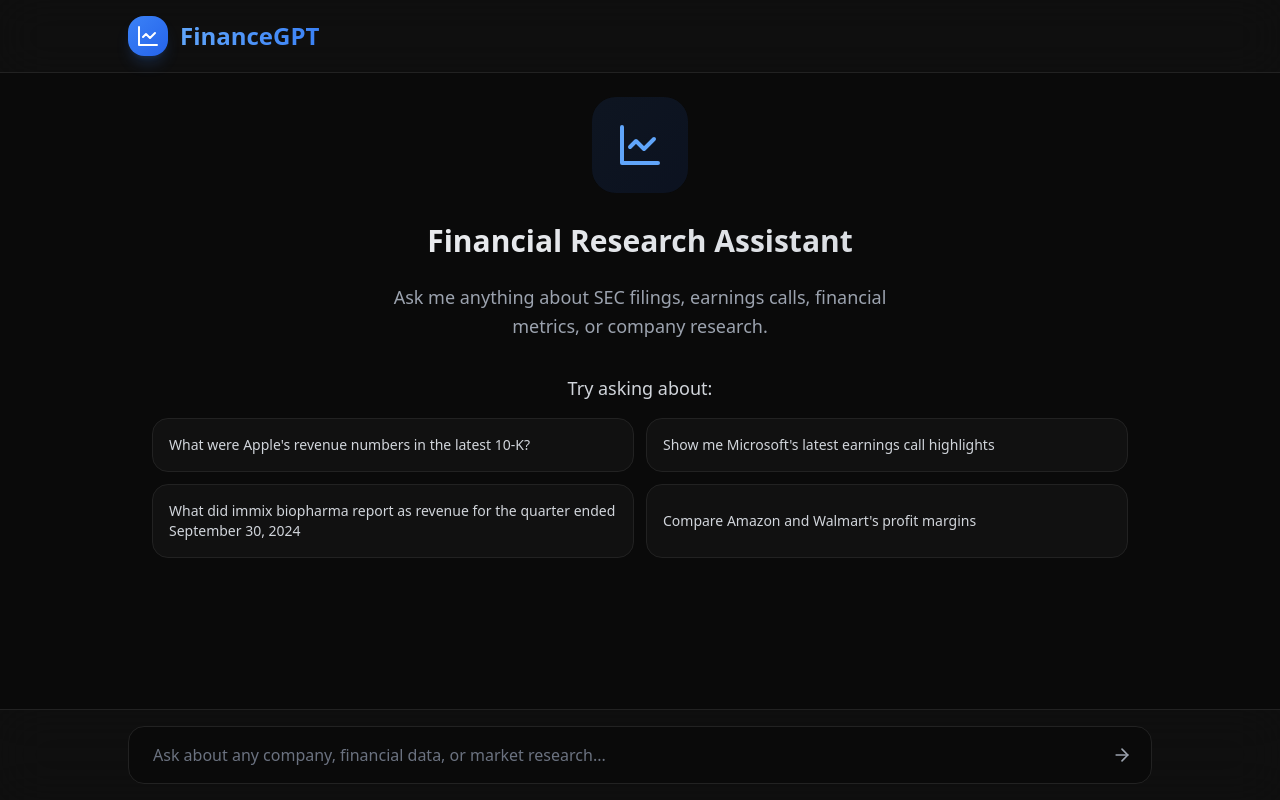
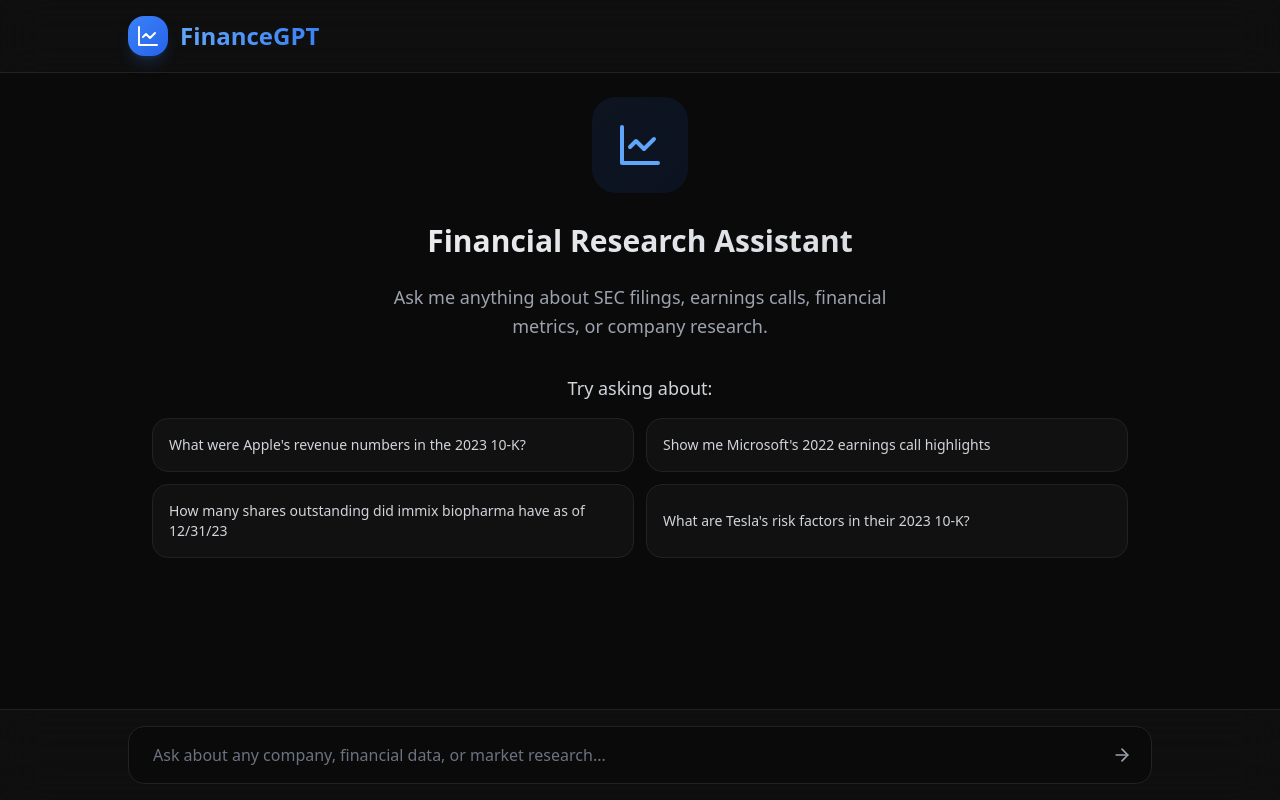
Before and after one commit to david-ruffin/financegpt-app, a React (Vite) app in the folder project/: page / in a window 1280 px wide. Built offline with nearby package versions, Linux system fonts and the light colour scheme.

Commit message:
feat: Update sample questions on homepage

```diff
--- a/project/src/App.tsx
+++ b/project/src/App.tsx
@@ -8,10 +8,10 @@ interface Message {
 }
 
 const sampleQueries = [
-  "What were Apple's revenue numbers in the latest 10-K?",
-  "Show me Microsoft's latest earnings call highlights",
-  "What did immix biopharma report as revenue for the quarter ended September 30, 2024",
-  "Compare Amazon and Walmart's profit margins"
+  "What were Apple's revenue numbers in the 2023 10-K?",
+  "Show me Microsoft's 2022 earnings call highlights",
+  "How many shares outstanding did immix biopharma have as of 12/31/23",
+  "What are Tesla's risk factors in their 2023 10-K?"
 ];
 
 // Hardcoded mock response for UI testing
```
